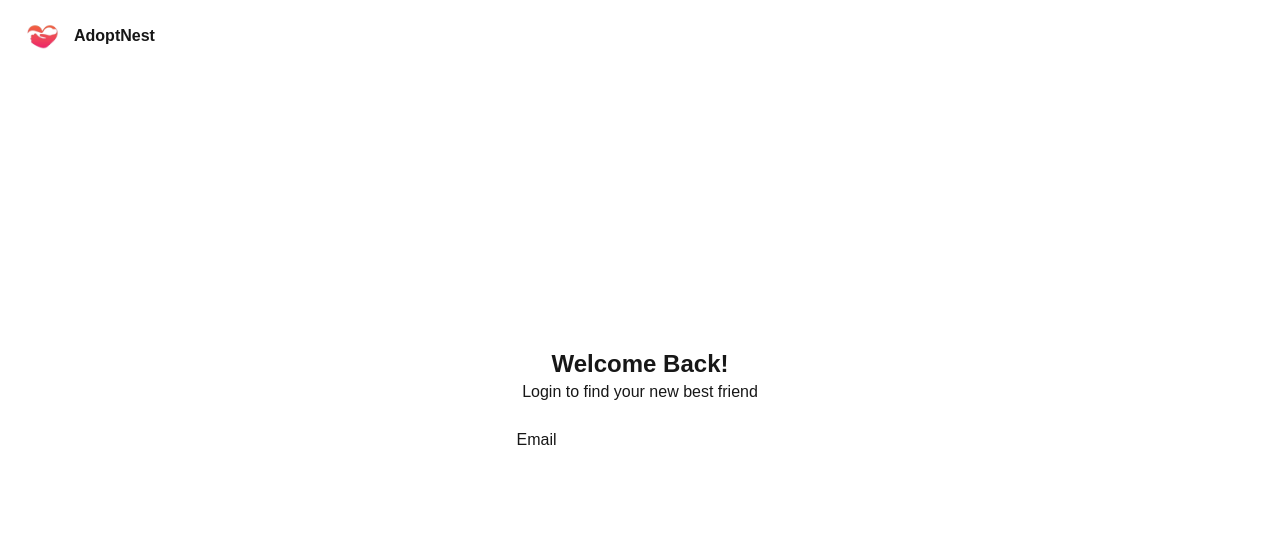
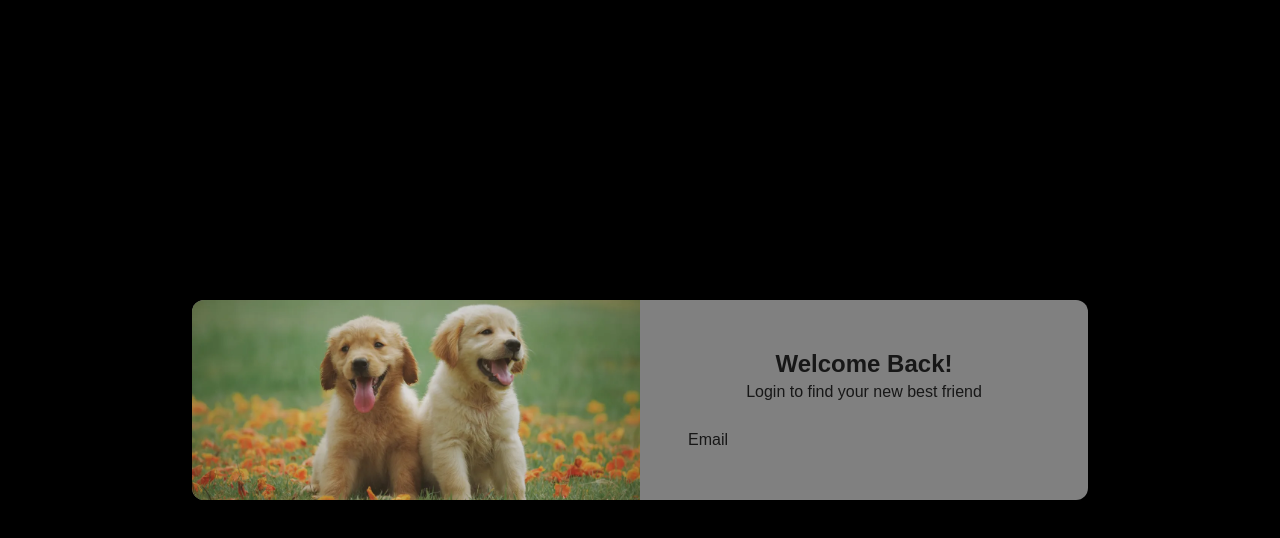
Before and after one commit to aryanNakarmi/AdoptNest-Web, a Next.js app: page /login in a window 1280 px wide. Shown: the top 538 px of the page. Built offline with nearby package versions, Linux system fonts and the light colour scheme.

Commit message:
Auth Layout

```diff
--- a/app/(auth)/layout.tsx
+++ b/app/(auth)/layout.tsx
@@ -3,26 +3,28 @@ import Image from "next/image";
 export default function AuthLayout({children}: {children: React.ReactNode}) {
     return (
 
-        <div className="relative flex min-h-screen w-full items-center justify-center bg-background-light dark:bg-background-dark p-4">
+        <div className="relative flex min-h-screen w-full items-center justify-center bg-black p-4">
 
-         <header className="absolute top-0 left-0 right-0 p-4">
-            <div className="flex items-center gap-2 ">
 
-                <Image
-                src="/images/logo.png"
-                alt="Adoptnest logo"
-                width={50}
-                height={30}
-                className="object-cover"
-                />
 
-                <h2 className=" font-bold">AdoptNest</h2>
-            </div>
-         </header>
+         <div className="grid h-full w-full max-w-4xl grid-cols-1 rounded-xl bg-white/50 dark:bg-black/20 shadow-lg ring-1 ring-black/5 md:grid-cols-2">
 
-        <section>
-            {children}
-        </section>
+        {/* Left: Illustration */}
+        <div className="relative hidden md:block">
+          <Image
+            src="/images/image3.png"
+            alt="Happy pet illustration"
+            fill
+            className="object-cover rounded-l-xl"
+          />
+        </div>
+
+
+        <div className="flex flex-col items-center justify-center p-8 sm:p-12">
+          {children}
+        </div>
+
+      </div>
         </div>
     );
 }
```
Also changed, not shown: public/images/image2.png (added), public/images/image3.png (added).
